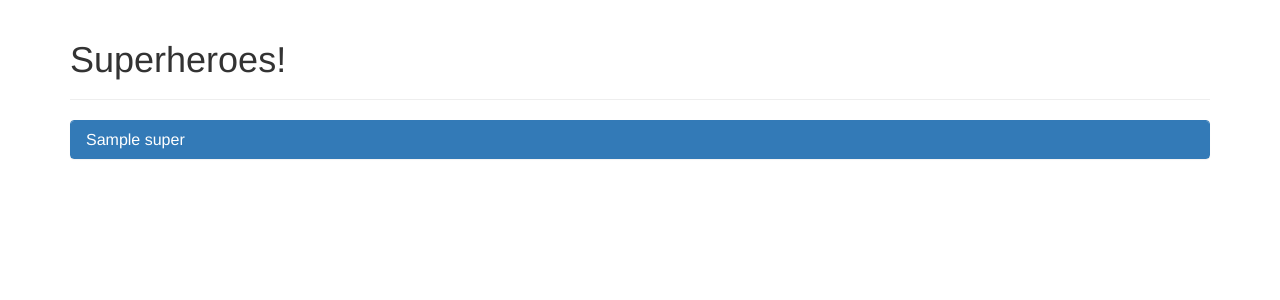
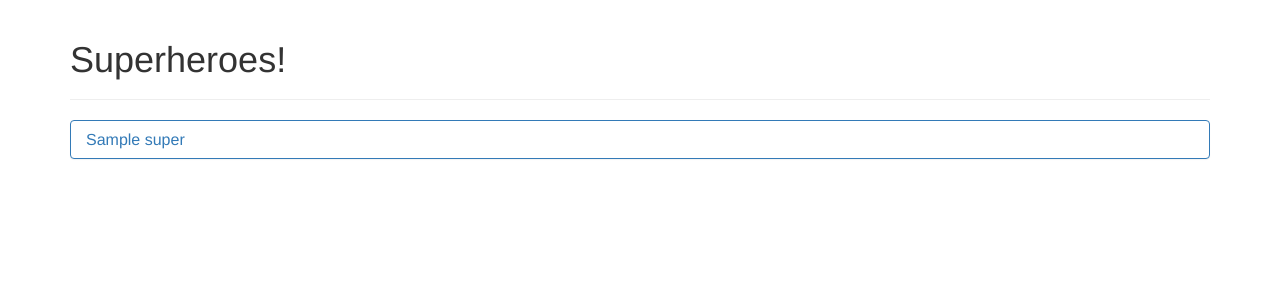
Before and after one commit to jabrouwer82/cs373-idb, a Flask app: template templates/superheroes.html in a window 1280 px wide. Shown: the part 50-350 px from the top of the page. Run offline with Flask 2, Linux system fonts and the light colour scheme; the template is opened without the code that fills it: most values are stand-ins (such as "Sample title", 1, 10 or a date in 2020); grey boxes marked "Sample" are stand-in pictures; some libraries are stand-ins or nearby versions.

Commit message:
Made each superhero panel header a link rather than just the title, unfortunately requires change in coloring

```diff
--- a/templates/superheroes.html
+++ b/templates/superheroes.html
@@ -5,13 +5,13 @@
         <div class="panel-group" id="accordion" role="tablist" aria-multiselectable="true">
         {% for super in supers %}
           <div class="panel panel-primary">
-              <div class="panel-heading" role="tab" id="heading_{{ super['id'] }}">
-                    <h4 class="panel-title">
-                            <a class="collapsed" data-toggle="collapse" data-parent="#accordion" href="#collapse_{{ super['id'] }}" aria-expanded="false" aria-controls="collapsei_{{ super['id'] }}">
-                                {{ super['name'] }}
-                            </a>
-                    </h4>
-               </div>
+               <a class="collapsed" data-toggle="collapse" data-parent="#accordion" href="#collapse_{{ super['id'] }}" aria-expanded="false" aria-controls="collapsei_{{ super['id'] }}">
+                   <div class="panel-heading panel-primary" role="tab" id="heading_{{ super['id'] }}">
+                        <h4 class="panel-title">
+                                    {{ super['name'] }}
+                        </h4>
+                   </div>
+               </a>
                <div id="collapse_{{ super['id'] }}" class="panel-collapse collapse" role="tabpanel" aria-labelledby="heading_{{ super['id'] }}">
                    <div class="panel-body">
                        <div class="container col-md-4">
```
